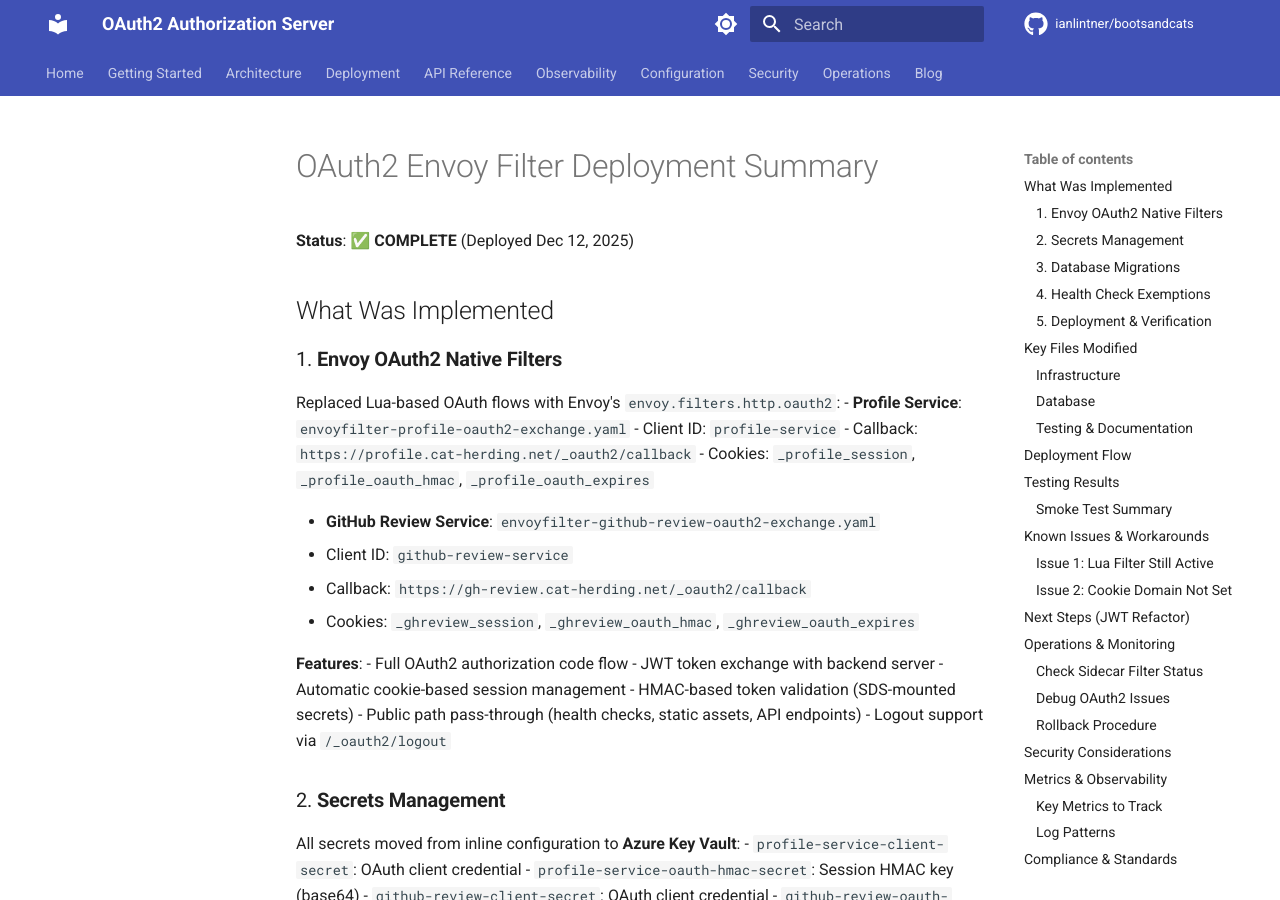
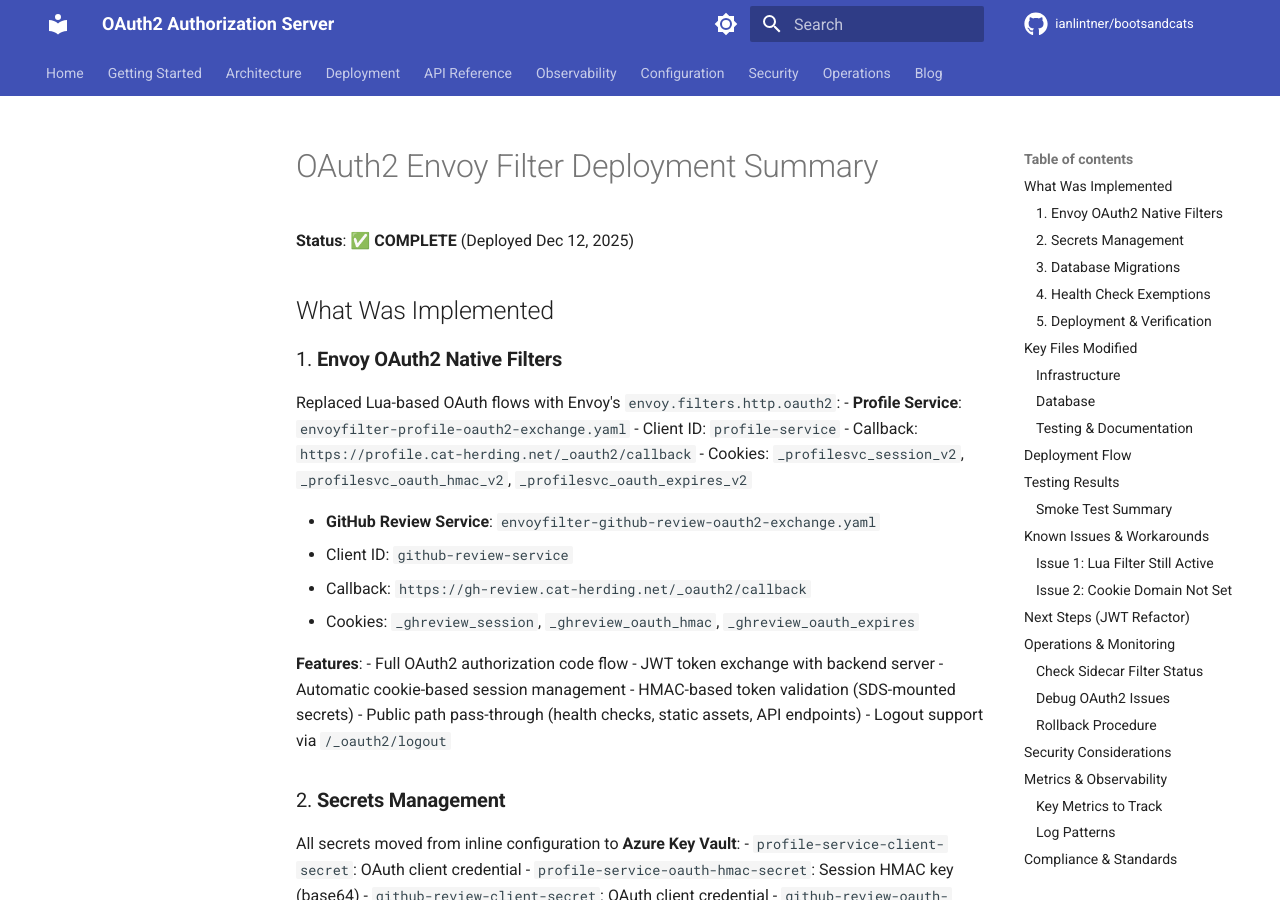
Before and after one commit to ianlintner/bootsandcats, an MkDocs documentation site: the page built from docs/deployment/OAUTH2_ENVOY_DEPLOYMENT.md, in a window 1280 px wide and 900 px high. Built offline with MkDocs 1.6.1 and Material for MkDocs 9.7.7, drawn with Linux system fonts in a browser that asks for light colours; comment, search, counter and statistics services are not loaded; the version menu is left out.

Commit message:
fix: Update cookie names for profile service OAuth2 to versioned format

```diff
--- a/docs/deployment/OAUTH2_ENVOY_DEPLOYMENT.md
+++ b/docs/deployment/OAUTH2_ENVOY_DEPLOYMENT.md
@@ -9,7 +9,7 @@ Replaced Lua-based OAuth flows with Envoy's `envoy.filters.http.oauth2`:
 - **Profile Service**: `envoyfilter-profile-oauth2-exchange.yaml`
   - Client ID: `profile-service`
   - Callback: `https://profile.cat-herding.net/_oauth2/callback`
-  - Cookies: `_profile_session`, `_profile_oauth_hmac`, `_profile_oauth_expires`
+   - Cookies: `_profilesvc_session_v2`, `_profilesvc_oauth_hmac_v2`, `_profilesvc_oauth_expires_v2`
 
 - **GitHub Review Service**: `envoyfilter-github-review-oauth2-exchange.yaml`
   - Client ID: `github-review-service`
```
Also changed, not shown: 2 other files.
